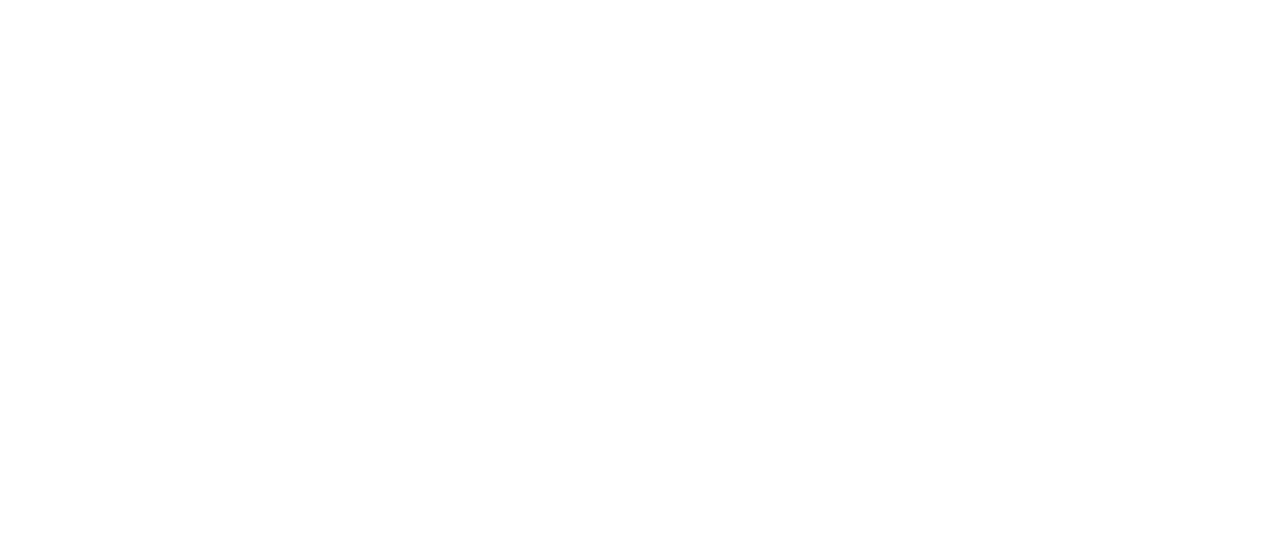
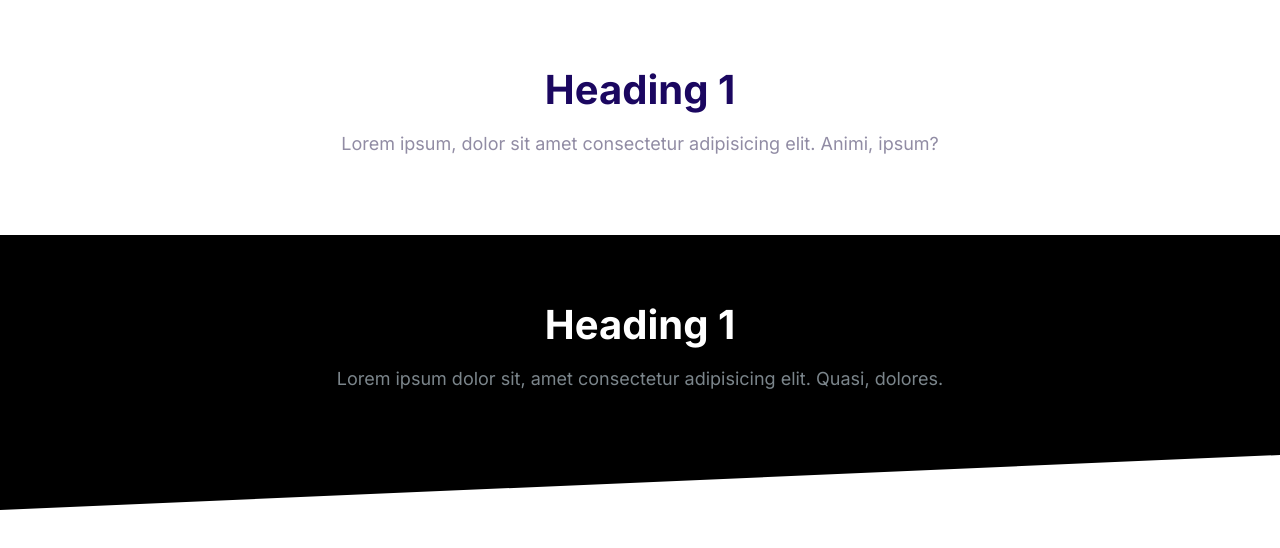
Before and after one commit to cyber-ajinkya/MOSHIFY-PROJECT, a plain HTML site: page index.html in a window 1280 px wide. Drawn offline with Linux system fonts and the light colour scheme.

Commit message:
build the block component

```diff
--- a/css/style.css
+++ b/css/style.css
@@ -7,6 +7,7 @@
   --color-body-darker: #5c5577;
   --color-border: #ccc;
   --border-radius: 30px;
+  --padding-vertical: 6rem;
 }
 
 *,
@@ -586,3 +587,41 @@ a {
   max-height: 100vh;
   opacity: 1;
 }
+
+/* Blocks */
+
+.block {
+  padding: var(--padding-vertical) 2rem;
+}
+
+.block__header {
+  text-align: center;
+}
+
+.block__heading {
+  margin-top: 0;
+}
+
+.block--dark {
+  background-color: #000;
+  color: #7b858b;
+}
+
+.block--dark .block__heading {
+  color: #fff;
+}
+
+.block--skewed-left {
+  padding-bottom: calc(var(--padding-vertical) + 4rem);
+  clip-path: polygon(0% 0%, 100% 0%, 100% 80%, 0% 100%);
+}
+
+.block--skewed-right {
+  padding-bottom: calc(var(--padding-vertical) + 4rem);
+  clip-path: polygon(0% 0%, 100% 0%, 100% 100%, 0% 80%);
+}
+
+.container {
+  max-width: 1140px;
+  margin: 0 auto;
+}
--- a/index.html
+++ b/index.html
@@ -14,6 +14,25 @@
     <link rel="stylesheet" href="css/normalize.css" />
     <link rel="stylesheet" href="css/style.css" />
   </head>
-  <body></body>
+  <body>
+    <section class="block container">
+      <header class="block__header">
+        <h2 class="block__heading">Heading 1</h2>
+        <p>
+          Lorem ipsum, dolor sit amet consectetur adipisicing elit. Animi,
+          ipsum?
+        </p>
+      </header>
+    </section>
+    <section class="block block--dark block--skewed-left">
+      <div class="container block__header">
+        <h2 class="block__heading">Heading 1</h2>
+        <p>
+          Lorem ipsum dolor sit, amet consectetur adipisicing elit. Quasi,
+          dolores.
+        </p>
+      </div>
+    </section>
+  </body>
   <script src="js/main.js"></script>
 </html>
```
Also changed, not shown: components/block.html (added, +16 -0 lines).
